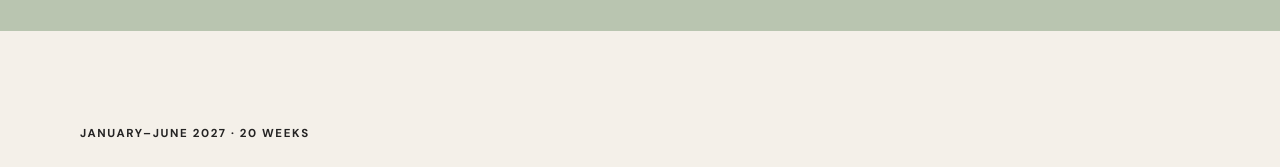
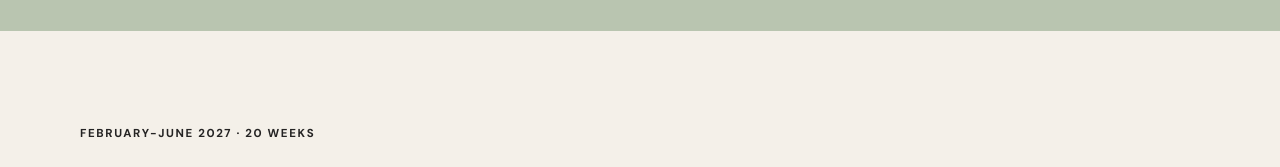
Before and after one commit to unicornfarm5/portfolio, a React (Vite) app: page / in a window 1280 px wide. Shown: the part 4840-5007 px from the top of the page. Built offline with nearby package versions, Linux system fonts and the light colour scheme.

Commit message:
internship note update

```diff
--- a/components/InternshipSection.jsx
+++ b/components/InternshipSection.jsx
@@ -1,7 +1,7 @@
 export function InternshipSection() {
   return (
     <section className="section-wrap py-24">
-      <p className="eyebrow mb-6">January–June 2027 · 20 weeks</p>
+      <p className="eyebrow mb-6">February-June 2027 · 20 weeks</p>
       <h2 className="section-title max-w-4xl">I am looking for an internship in or around Copenhagen</h2>
       <p className="body-copy mt-8 max-w-xl">I am looking for an internship in or around Copenhagen from january-june (20 weeks) 2027, if you think your workplace chould be a interested, please dont hesitate to contact me.</p>
       <p className="body-copy mt-8 max-w-xl">I whould like to meet for coffee to see if its a match (Or just meet, I dont really like coffee :)</p>
```
